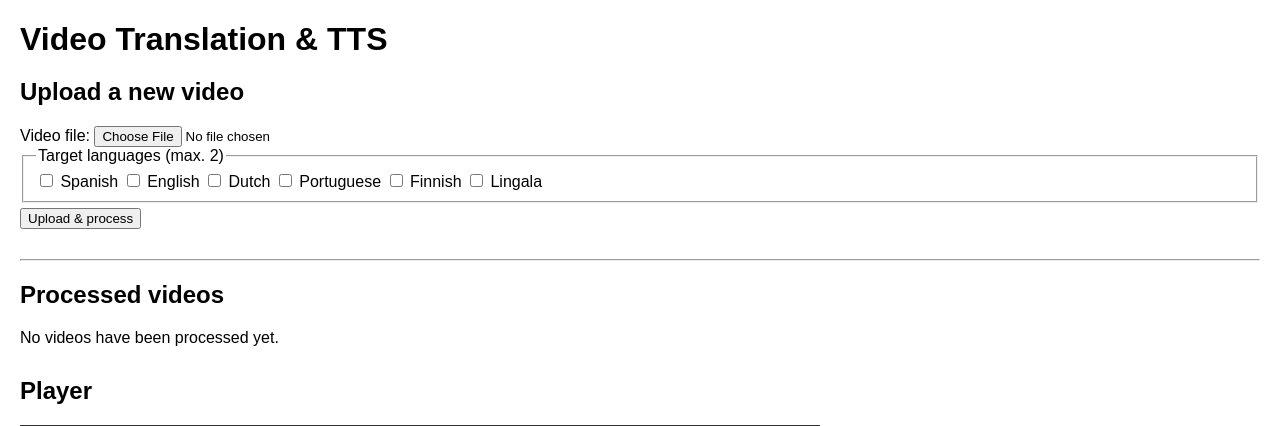
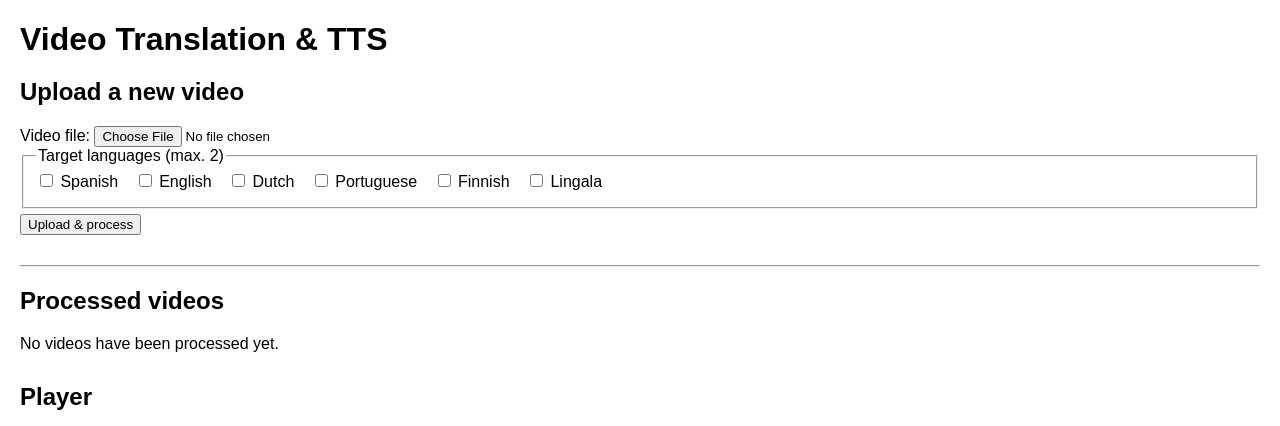
Before and after one commit to KaatCAIBXL/video-translator, a FastAPI app: page / in a window 1280 px wide. Shown: the top 426 px of the page. Run offline with FastAPI, Linux system fonts and the light colour scheme; data that the repository does not hold is empty.

Commit message:
Update style.css

```diff
--- a/app/static/style.css
+++ b/app/static/style.css
@@ -1,6 +1,17 @@
 body {
     font-family: sans-serif;
     margin: 20px;
+}
+fieldset label {
+    display: inline-block;
+    margin-right: 12px;
+    margin-bottom: 6px;
+}
+
+.language-hint {
+    font-size: 0.9rem;
+    color: #555;
+    margin-top: 6px;
 }
 
 h1 {
```
